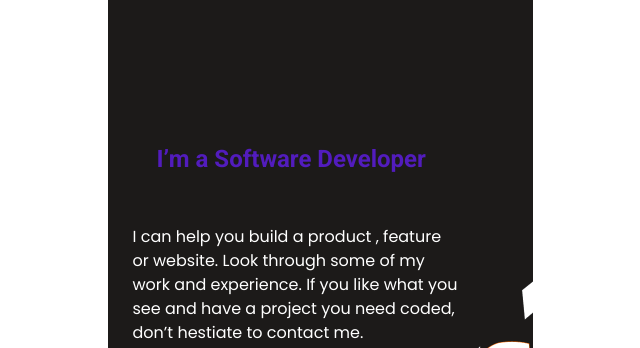
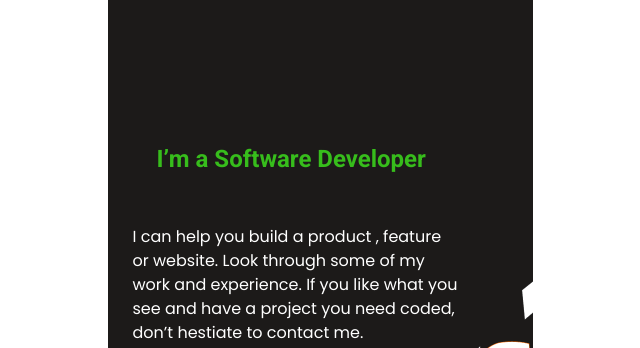
Before and after one commit to arnoldnekemiah/portfolio-m, a website: page index.html in a window 1280 px wide. Shown: the part 337-685 px from the top of the page, without its empty margins (320-960 px from the left). Drawn offline with Linux system fonts and the light colour scheme; a web font is replaced by a local one.

Commit message:
Added more styling and solved style-linter errors

```diff
--- a/style.css
+++ b/style.css
@@ -66,7 +66,7 @@ h1 {
 .title {
   height: 100px;
   font-size: 24px;
-  color: #521cbd;
+  color: #37bd1c;
   font-family: 'Roboto', sans-serif;
   font-weight: 700;
 }
```
